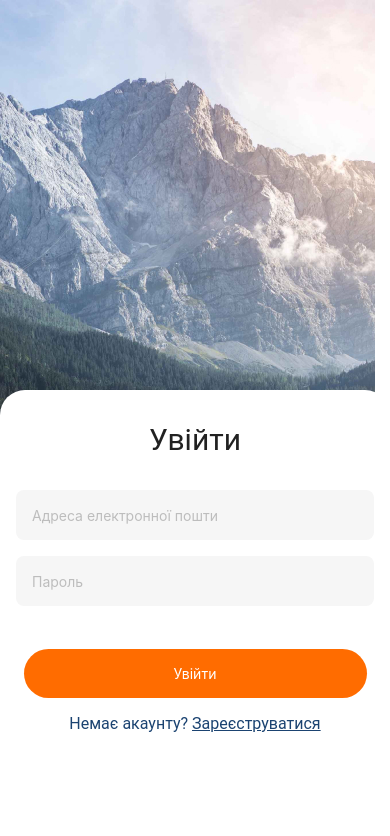
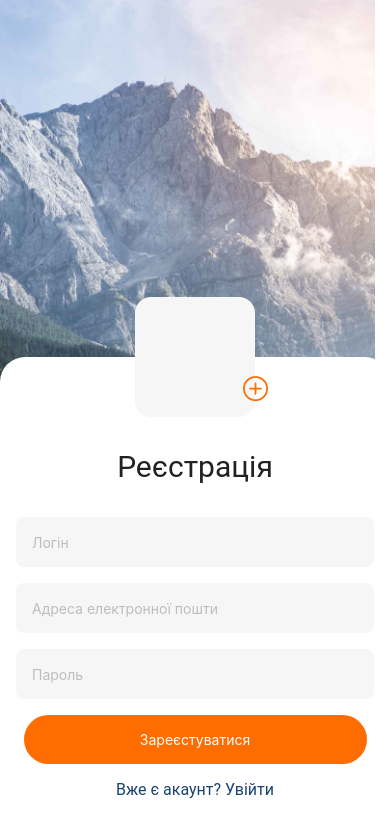
Before and after one commit to Burmikk/react-native-app, a React Native app: screen / in a window 390 px wide. Shown: the top 836 px of the page. Built offline with nearby package versions, Linux system fonts and the light colour scheme.

Commit message:
add input component and styles

```diff
--- a/App.js
+++ b/App.js
@@ -8,8 +8,8 @@ import PostScreen from "./Screens/PostsScreen";
 export default function App() {
     return (
         <>
-            {/* <RegistrationScreen /> */}
-            <LoginScreen />
+            <RegistrationScreen />
+            {/* <LoginScreen /> */}
             {/* <PostScreen /> */}
         </>
     );
--- /dev/null
+++ b/Components/InputField/InputField.jsx
@@ -0,0 +1,42 @@
+import { useState } from "react";
+import { TextInput, StyleSheet } from "react-native";
+
+const InputField = ({ placeholder, inputMode, secureTextEntry = false }) => {
+    const [isFocused, setIsFocused] = useState(false);
+
+    const handleFocus = () => {
+        setIsFocused(true);
+    };
+    const handleBlur = () => {
+        setIsFocused(false);
+    };
+    return (
+        <>
+            <TextInput
+                style={[styles.input, isFocused && styles.inputFocused]}
+                placeholder={placeholder}
+                placeholderTextColor="#BDBDBD"
+                inputMode={inputMode}
+                onFocus={handleFocus}
+                onBlur={handleBlur}
+                secureTextEntry={secureTextEntry}
+            />
+        </>
+    );
+};
+
+const styles = StyleSheet.create({
+    input: {
+        height: 50,
+        backgroundColor: "#F6F6F6",
+        borderRadius: 8,
+        paddingLeft: 16,
+        marginBottom: 16,
+    },
+    inputFocused: {
+        borderColor: "#FF6C00",
+        borderWidth: 1,
+    },
+});
+
+export default InputField;
--- a/Screens/RegistrationScreen.jsx
+++ b/Screens/RegistrationScreen.jsx
@@ -1,11 +1,15 @@
-import { Text, View, StyleSheet, ImageBackground, Pressable, Platform, TextInput, KeyboardAvoidingView } from "react-native";
+import { Text, View, StyleSheet, ImageBackground, useWindowDimensions, Pressable, Platform, TextInput, KeyboardAvoidingView } from "react-native";
 import { AntDesign } from "@expo/vector-icons";
 import Background from "../assets/img/background.jpeg";
+import InputField from "../Components/InputField/InputField";
+
 const RegistrationScreen = () => {
+    const { height } = useWindowDimensions();
+
     return (
         <>
             <View style={styles.container}>
-                <ImageBackground style={styles.backgroundImage} source={Background}>
+                <ImageBackground style={(styles.backgroundImage, { height })} source={Background}>
                     <KeyboardAvoidingView style={styles.keyboard} behavior={Platform.OS === "ios" ? "padding" : "height"}>
                         <View style={styles.registraion_wrapper}>
                             <View style={styles.registraion_box}>
@@ -18,7 +22,14 @@ const RegistrationScreen = () => {
                                 <Text style={styles.text}>Реєстрація</Text>
 
                                 <View style={styles.form}>
-                                    <TextInput style={styles.input} placeholder="Логін" placeholderTextColor="#BDBDBD" inputMode="text" />
+                                    {/* <TextInput
+                                        style={[styles.input, isFocused && styles.inputFocused]}
+                                        placeholder="Логін"
+                                        placeholderTextColor="#BDBDBD"
+                                        inputMode="text"
+                                        onFocus={handleFocus}
+                                        onBlur={handleBlur}
+                                    />
                                     <TextInput style={styles.input} placeholder="Адреса електронної пошти" placeholderTextColor="#BDBDBD" inputMode="email" />
                                     <TextInput
                                         style={[styles.input, styles.marginBottom]}
@@ -26,11 +37,15 @@ const RegistrationScreen = () => {
                                         placeholderTextColor="#BDBDBD"
                                         inputMode="text"
                                         secureTextEntry={true}
-                                    />
+                                    /> */}
+                                    <InputField placeholder="Логін" inputMode="text" />
+                                    <InputField placeholder="Адреса електронної пошти" inputMode="email" />
+                                    <InputField placeholder="Пароль" inputMode="text" secureTextEntry={true} />
                                 </View>
                             </View>
                         </View>
                     </KeyboardAvoidingView>
+
                     <View style={styles.box}>
                         <Pressable>
                             <Text style={styles.btn}>Зареєстуватися</Text>
@@ -50,7 +65,7 @@ const styles = StyleSheet.create({
         flex: 1,
     },
     backgroundImage: {
-        flex: 1,
+        // flex: 1,
         resizeMode: "cover",
     },
     registraion_wrapper: {
@@ -72,7 +87,6 @@ const styles = StyleSheet.create({
         position: "absolute",
         top: "65%",
         left: "90%",
-        // marginRight: 20,
     },
     registraion_box: {
         borderTopLeftRadius: 25,
@@ -96,13 +110,7 @@ const styles = StyleSheet.create({
         paddingLeft: 16,
         paddingRight: 16,
     },
-    input: {
-        height: 50,
-        backgroundColor: "#F6F6F6",
-        borderRadius: 8,
-        paddingLeft: 16,
-        marginBottom: 16,
-    },
+
     marginBottom: {
         marginBottom: 43,
     },
```
